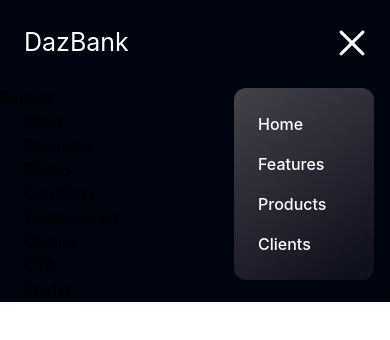
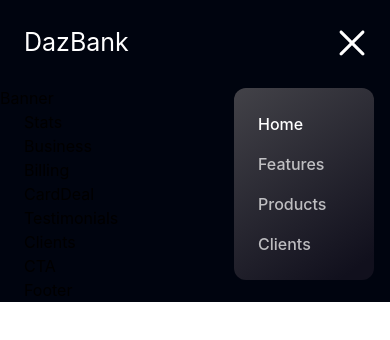
Before and after one commit to SKEY-308/DazBank, a Next.js app: page / in a window 390 px wide. Both pictures are taken after a click on the picture 352 px from the left and 42 px from the top of the page. Shown: the top 340 px of the page. Built offline with nearby package versions, Linux system fonts and the light colour scheme.

Commit message:
7th commit

```diff
--- a/components/NavBar.jsx
+++ b/components/NavBar.jsx
@@ -67,8 +67,10 @@ const NavBar = () => {
                     <ul className="list-none flex justify-end items-start flex-1 flex-col">
                         { navlinks.map((nav, index) => (
                             <li
+                                onClick={ () => setActive(nav) }
                                 key={ index }
-                                className={ `font-medium cursor-pointer text-[16px] ${index === navlinks.length - 1 ? "mb-0" : "mb-4"} text-white` }
+                                className={ `font-medium cursor-pointer text-[16px] ${index === navlinks.length - 1 ? "mb-0" : "mb-4"} ${active === nav ? "text-white" : "text-dimWhite"
+                                    }` }
                             >
                                 <Link href={ `#${nav}` }>
                                     { nav }
```
